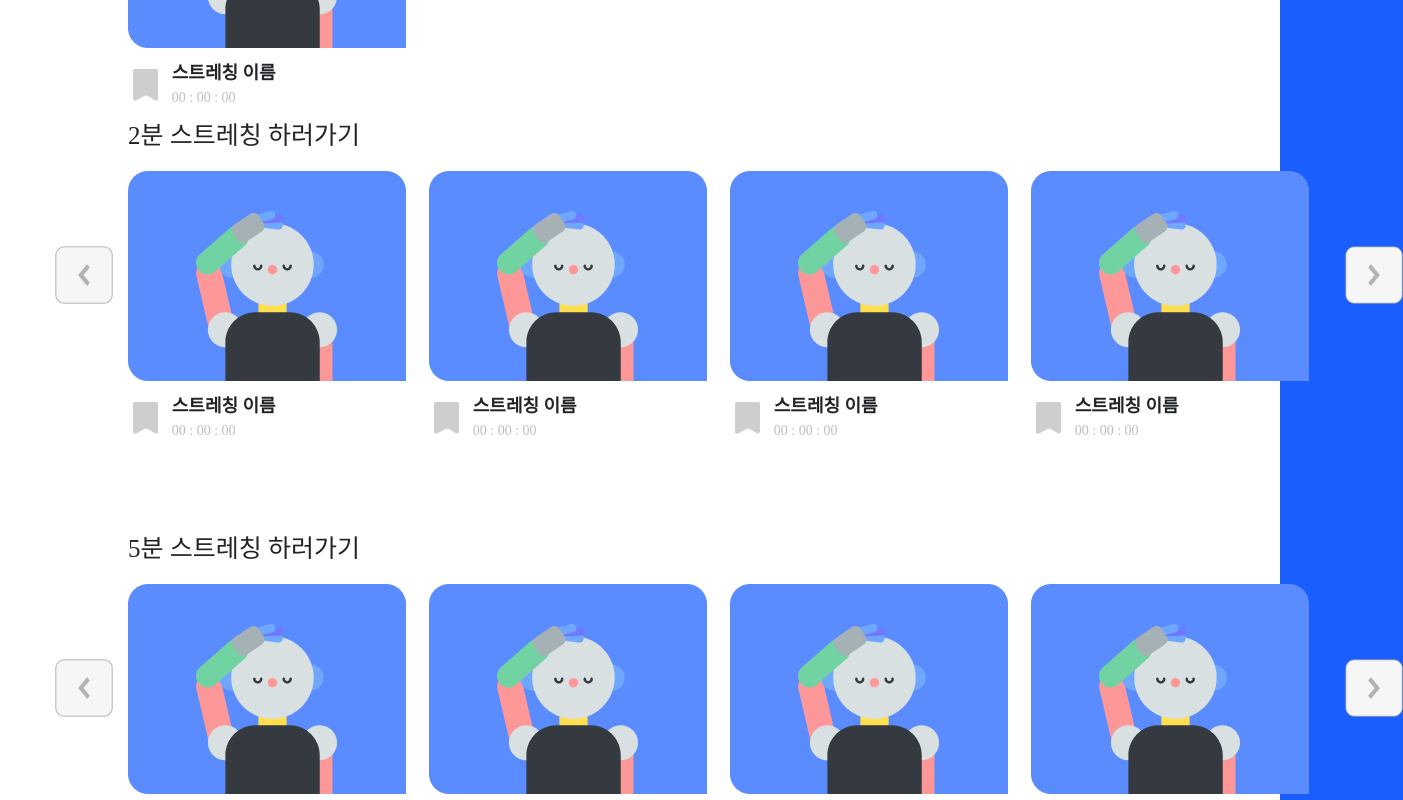
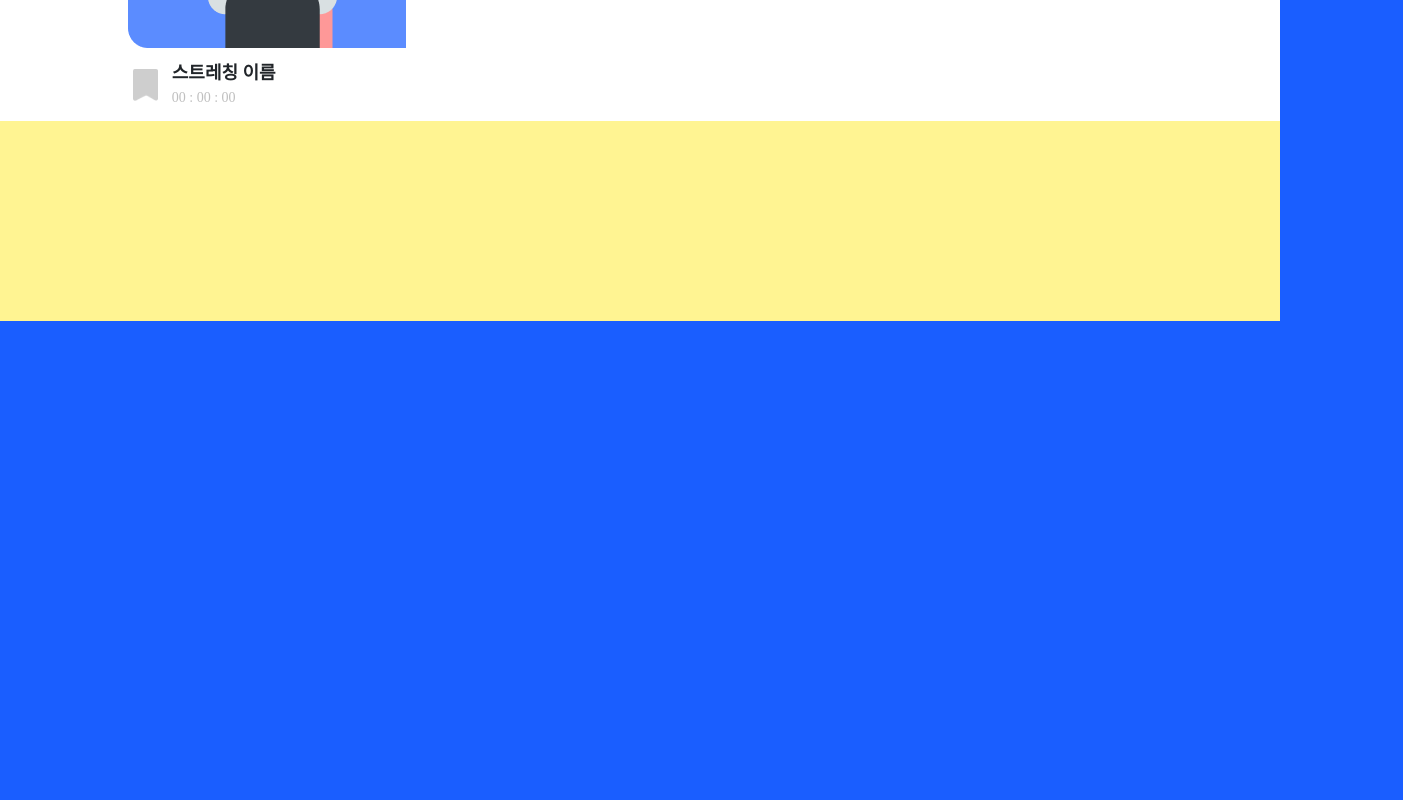
Before and after one commit to turtle-engineers/BTP_ui, a Vue app: page /StretchingSection in a window 1280 px wide. Shown: the part 1800-2600 px from the top of the page, 1403 px wide, since content can reach past the window. After the commit the page ends 2121 px from the top, so only its background shows below. Built offline with nearby package versions, Linux system fonts and the light colour scheme; a web font is replaced by a local one.

Commit message:
(테스트용 중간 정리) 주석, 시간별 스트레칭 주석화

```diff
--- a/src/views/StretchingSection.vue
+++ b/src/views/StretchingSection.vue
@@ -7,9 +7,7 @@
           <h1>마이루틴 스트레칭 진행률</h1>
           <p>00 : 00 / 99 : 99</p>
         </div>
-        <!-- 여러개를 추가해도 일정하도록 코딩.
-        단, 루틴 갯수를 가져와서
-        progress를 n번 추가하도록 코드를 짜야함.-->
+        <!-- 마이루틴 진행률-->
         <div class="progress">
           <progress value="100" max="100"></progress>
           <progress value="100" max="100"></progress>
@@ -23,6 +21,7 @@
         <p>목 스트레칭</p>
         <h1>목돌리기 스트레칭</h1>
       </section>
+      <!-- 스트레칭 메뉴 -->
       <section class="moreStretching">
         <h1>다른 스트레칭 살펴보기</h1>
         <div class="category-wrap">
@@ -56,9 +55,9 @@
           <listContent class="st-item" />
         </div>
       </section>
-      <section>
+      <!-- <section>
         <stretchingMinute></stretchingMinute>
-      </section>
+      </section> -->
     </div>
   </div>
 </template>
@@ -66,12 +65,12 @@
 <script>
 import simpleheader from '../components/layout/simpleheader.vue';
 import listContent from '../components/listContent.vue';
-import stretchingMinute from '../components/Stretching_minute.vue';
+// import stretchingMinute from '../components/Stretching_minute.vue';
 export default {
   components: {
     simpleheader,
     listContent,
-    stretchingMinute,
+    // stretchingMinute,
   },
 };
 </script>
```
